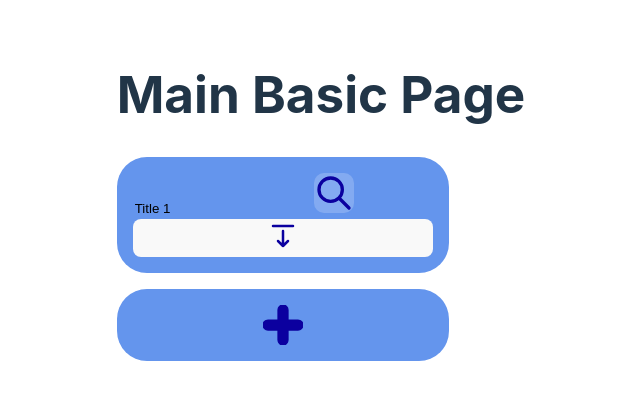
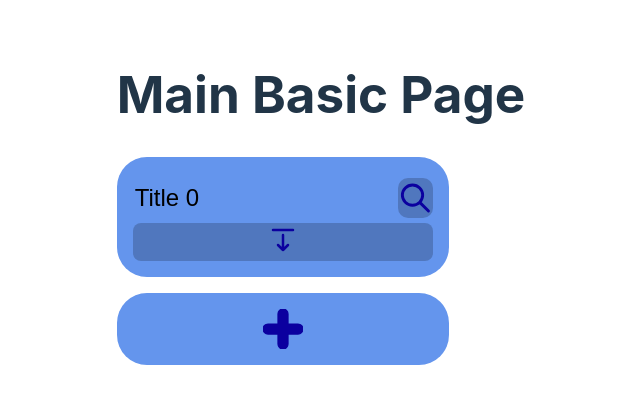
Before and after one commit to MasterBowtie/Basic_Web_App, a React (Vite) app in the folder client/: page /#/ in a window 1280 px wide. Both pictures are taken after a click on the icon 601 px from the left and 192 px from the top of the page. Shown: the top 404 px of the page, without its empty margins (319-959 px from the left). Built offline with nearby package versions, Linux system fonts and the light colour scheme.

Commit message:
started Budget page

```diff
--- a/client/src/App.jsx
+++ /dev/null
@@ -1,60 +0,0 @@
-import { useState, useEffect } from 'react'
-import './css/App.css'
-import { Card, CardMasonry} from './components/Cards'
-import { Accordian } from './components/Accordian'
-import { SVGGlass, SVGPlus } from './components/SVG'
-import { Dialog } from './components/Dialog'
-import { HiddenInput } from './components/Input'
-
-
-function App() {
-  const [count, setCount] = useState(0)
-  const [cards, setCards] = useState([])
-  const [dialogActive, setDialog] = useState(false)
-
-  return (
-    <div id='App'>
-      <Dialog open={dialogActive}>
-        <div>
-          <HiddenInput value="Dialog Title" className="header"/>
-        </div>
-      </Dialog>
-      <h1>Main Basic Page</h1>
-
-      {/* <div>
-        <button onClick={() => {
-          setCount((count) => count + 1)
-          setCards([...cards, `Title ${count+1}`])
-          }}>
-          count is {count}
-        </button>
-      </div> */}
-
-      <CardMasonry>
-
-        {cards.map((t, i)=>
-          <Card key={t}>
-            <HiddenInput name={`Title ${t}`} value={t} classNames={"header testing"}/>
-            <SVGGlass className={"toggle"} onClick={()=> setDialog(!dialogActive)}/>
-            <Accordian>
-              <div style={{display: 'flex', gap: "1em"}}>
-                <p>body</p>
-                <p>part 1</p>
-              </div>
-              <p>body</p>
-              <p>body</p>
-            </Accordian>
-          </Card>
-        )}
-        <Card style={{display: "flex", justifyContent: "center"}}>
-          <SVGPlus style={{fill: "#000000"}} className={"SVGButton"} onClick={()=> {
-            setCount((count) => count + 1);
-            setCards([...cards, `Title ${count+1}`])
-            }}/>
-        </Card>
-      </CardMasonry>
-    </div>
-  )
-}
-
-export default App
--- a/client/src/components/Input.jsx
+++ b/client/src/components/Input.jsx
@@ -5,7 +5,7 @@ function HiddenInput(props) {
     const [input, setInput] = useState(props.value)
 
     return (
-        <input value={input} onChange={(e)=> setInput(e.target.value)} className={`hidden ${props.className? props.className: ""}`} placeholder={props.placeholder}/>
+        <input id={props.id} value={input} onChange={(e)=> setInput(e.target.value)} className={`hidden ${props.className? props.className: ""}`} placeholder={props.placeholder}/>
     )
 }
 
--- a/client/src/components/SVG.jsx
+++ b/client/src/components/SVG.jsx
@@ -12,7 +12,7 @@ function SVGPlus({fill, style, className, onClick}) {
                 <g id="SVGRepo_iconCarrier">
                 <title>plus</title>
                 <desc>Created with Sketch Beta.</desc> <defs></defs>
-                <g id="Page-1" stroke="none" strokeWidth="1" fill="none" fillRule="evenodd" sketch:type="MSPage">
+                <g id="Page-1" stroke="none" strokeWidth="1" fill="#00000000" fillRule="evenodd" sketch:type="MSPage">
                     <g id="Icon-Set-Filled" sketch:type="MSLayerGroup" transform="translate(-362.000000, -1037.000000)" fill={fill}>
                         <path d="M390,1049 L382,1049 L382,1041 C382,1038.79 380.209,1037 378,1037 C375.791,1037 374,1038.79 374,1041 L374,1049 L366,1049 C363.791,1049 362,1050.79 362,1053 C362,1055.21 363.791,1057 366,1057 L374,1057 L374,1065 C374,1067.21 375.791,1069 378,1069 C380.209,1069 382,1067.21 382,1065 L382,1057 L390,1057 C392.209,1057 394,1055.21 394,1053 C394,1050.79 392.209,1049 390,1049" id="plus" sketch:type="MSShapeGroup">
             </path>
@@ -35,7 +35,7 @@ function SVGMinus({fill, style, className, onClick}) {
         <g id="SVGRepo_iconCarrier">
             <title>minus</title>
             <desc>Created with Sketch Beta.</desc>
-            <g id="Page-1" stroke="none" strokeWidth="1" fill="none" fillRule="evenodd" sketch:type="MSPage">
+            <g id="Page-1" stroke="none" strokeWidth="1" fill="#00000000" fillRule="evenodd" sketch:type="MSPage">
                 <g id="Icon-Set-Filled" sketch:type="MSLayerGroup" transform="translate(-414.000000, -1049.000000)" fill={fill}>
                     <path d="M442,1049 L418,1049 C415.791,1049 414,1050.79 414,1053 C414,1055.21 415.791,1057 418,1057 L442,1057 C444.209,1057 446,1055.21 446,1053 C446,1050.79 444.209,1049 442,1049" id="minus" sketch:type="MSShapeGroup">
                     </path>
@@ -50,7 +50,7 @@ function SVGAccordianDown({fill, style, className, onClick}) {
         <svg onClick={onClick}
             className={className}
             style={style}
-            viewBox="0 0 24 24" fill="none" xmlns="http://www.w3.org/2000/svg">
+            viewBox="0 0 24 24" fill="#00000000" xmlns="http://www.w3.org/2000/svg">
             <g id="SVGRepo_bgCarrier" strokeWidth="0"></g>
             <g id="SVGRepo_tracerCarrier" strokeLinecap="round" strokeLinejoin="round"></g>
             <g id="SVGRepo_iconCarrier">
@@ -65,7 +65,7 @@ function SVGAccordianUp({fill, style, className, onClick}) {
         <svg onClick={onClick}
             className={className}
             style={style}
-            viewBox="0 0 24 24" fill="none" xmlns="http://www.w3.org/2000/svg">
+            viewBox="0 0 24 24" fill="#00000000" xmlns="http://www.w3.org/2000/svg">
             <g id="SVGRepo_bgCarrier" strokeWidth="0"></g>
             <g id="SVGRepo_tracerCarrier" strokeLinecap="round" strokeLinejoin="round"></g><g id="SVGRepo_iconCarrier">
                 <path d="M8 8L12 4M12 4L16 8M12 4V16M4 20H20" stroke={fill} strokeWidth="2" strokeLinecap="round" strokeLinejoin="round"></path>
@@ -82,7 +82,7 @@ function SVGGlass ({fill, style, className, onClick}) {
     onClick={onClick}
     className={className}
     style={style}
-    viewBox="0 0 24 24" fill="none" xmlns="http://www.w3.org/2000/svg">
+    viewBox="0 0 24 24" fill="#00000000" xmlns="http://www.w3.org/2000/svg">
         <g id="SVGRepo_bgCarrier" strokeWidth="0"></g>
         <g id="SVGRepo_tracerCarrier" strokeLinecap="round" strokeLinejoin="round"></g>
         <g id="SVGRepo_iconCarrier">
@@ -95,4 +95,21 @@ function SVGGlass ({fill, style, className, onClick}) {
     )
 }
 
-export {SVGPlus, SVGMinus, SVGAccordianDown, SVGAccordianUp, SVGGlass}
+function SVGX({fill, style, className, onClick}) {
+    return (
+        <svg
+        onClick={onClick}
+        className={className}
+        style={style}
+        viewBox="0 0 24 24" fill="#00000000" xmlns="http://www.w3.org/2000/svg">
+            <g id="SVGRepo_bgCarrier" strokeWidth="0"></g>
+            <g id="SVGRepo_tracerCarrier" strokeLinecap="round" strokeLinejoin="round"></g>
+            <g id="SVGRepo_iconCarrier"> <g id="Menu / Close_SM">
+                <path className={className} id="Vector" d="M16 16L12 12M12 12L8 8M12 12L16 8M12 12L8 16" stroke={fill} strokeWidth="2" strokeLinecap="round" strokeLinejoin="round"></path>
+                </g>
+            </g>
+        </svg>
+    )
+}
+
+export {SVGPlus, SVGMinus, SVGAccordianDown, SVGAccordianUp, SVGGlass, SVGX}
--- a/client/src/css/Accordian.css
+++ b/client/src/css/Accordian.css
@@ -14,10 +14,10 @@
     background-color: #77777777;
 }
 .toggle:active {
-    background-color: #00000033;
+    background-color: light-dark(#ffffff33,#00000033);
 }
 
 .toggle {
-    background-color: #ffffff33;
+    background-color: light-dark(#00000033, #ffffff33);
     border-radius: 10px;
 }
--- a/client/src/css/App.css
+++ b/client/src/css/App.css
@@ -35,3 +35,15 @@
 .read-the-docs {
   color: #888;
 }
+
+.dialogHeader {
+  display: flex;
+  justify-content: space-between;
+  align-items: center;
+}
+
+.cardHeader {
+  display: flex;
+  justify-content: space-between;
+  align-items: center;
+}
--- a/client/src/css/Input.css
+++ b/client/src/css/Input.css
@@ -2,3 +2,7 @@ input.hidden{
     border: none;
     background-color: #0000;
 }
+
+input {
+    border-radius: 10px;
+}
--- a/client/src/css/index.css
+++ b/client/src/css/index.css
@@ -51,7 +51,7 @@ button:hover {
 }
 
 button:active {
-  background-color: #00000033;
+  background-color: #00000033
 }
 button:focus,
 button:focus-visible {
@@ -67,13 +67,18 @@ button:focus-visible {
     color: #747bff;
   }
   button {
-    background-color: #f9f9f9;
+    background-color: #00000033;
+  }
+
+  button:active {
+    background-color: #ffffff33 ;
   }
 }
 
 svg {
   height: 40px;
 }
+
 path {
   fill: #0b009f;
   stroke: #0b009f;
--- a/client/src/main.jsx
+++ b/client/src/main.jsx
@@ -1,7 +1,7 @@
 import React from 'react'
 import ReactDOM from 'react-dom/client'
 import { RouterProvider, createHashRouter} from "react-router-dom"
-import App from './App.jsx'
+import App from './pages/App.jsx'
 import './css/index.css'
 
 const router = createHashRouter([
--- /dev/null
+++ b/client/src/pages/App.jsx
@@ -0,0 +1,56 @@
+import { useState, useEffect } from 'react'
+import '../css/App.css'
+import { Card, CardMasonry} from '../components/Cards'
+import { Accordian } from '../components/Accordian'
+import { SVGGlass, SVGPlus, SVGX } from '../components/SVG'
+import { HiddenInput } from '../components/Input'
+import { Dialog } from '../components/Dialog'
+import Budget from './Budget'
+
+
+
+function App() {
+  const [count, setCount] = useState(0)
+  const [cards, setCards] = useState([])
+  const [budgetActive, setBudget] = useState(false)
+  const [budgetTitle, setBudgetTitle] = useState("")
+
+  // Push Title to Budget on give card
+
+
+  return (
+    <div id='App'>
+      <Dialog open={budgetActive}>
+        <Budget onClose={()=> setBudget(false)} title={budgetTitle}/>
+      </Dialog>
+      <h1>Main Basic Page</h1>
+
+      <CardMasonry>
+        {cards.map((t, i)=>
+          <Card key={t}>
+            <div className='cardHeader'>
+              <HiddenInput id={`input-${t}`} value={`Title ${i}`} className={"header"}/>
+              <SVGGlass className={"toggle"} onClick={()=> {setBudget(true); setBudgetTitle(document.getElementById(`input-${t}`).value);console.log(budgetTitle);}}/>
+            </div>
+            <Accordian>
+              <div style={{display: 'flex', gap: "1em"}}>
+                <p>body</p>
+                <p>part 1</p>
+              </div>
+              <p>body</p>
+              <p>body</p>
+            </Accordian>
+          </Card>
+        )}
+        <Card style={{display: "flex", justifyContent: "center"}}>
+          <SVGPlus style={{fill: "#000000"}} className={"SVGButton"} onClick={()=> {
+            setCount((count) => count + 1);
+            setCards([...cards, `card-${count}`])
+            }}/>
+        </Card>
+      </CardMasonry>
+    </div>
+  )
+}
+
+export default App
--- /dev/null
+++ b/client/src/pages/Budget.jsx
@@ -0,0 +1,18 @@
+import { useState } from "react";
+import { HiddenInput } from "../components/Input";
+import { SVGX } from "../components/SVG";
+
+function Budget(props) {
+
+    return(
+        <div className='dialogHeader header'>
+          <HiddenInput value={props.title} className="header"/>
+          <p>Period</p>
+          <p>Spent/Alloted</p>
+          <SVGX onClick={props.onClose} className={"toggle"} style={{alignSelf: "flex-start"}}/>
+        </div>
+
+    )
+}
+
+export default Budget
```
